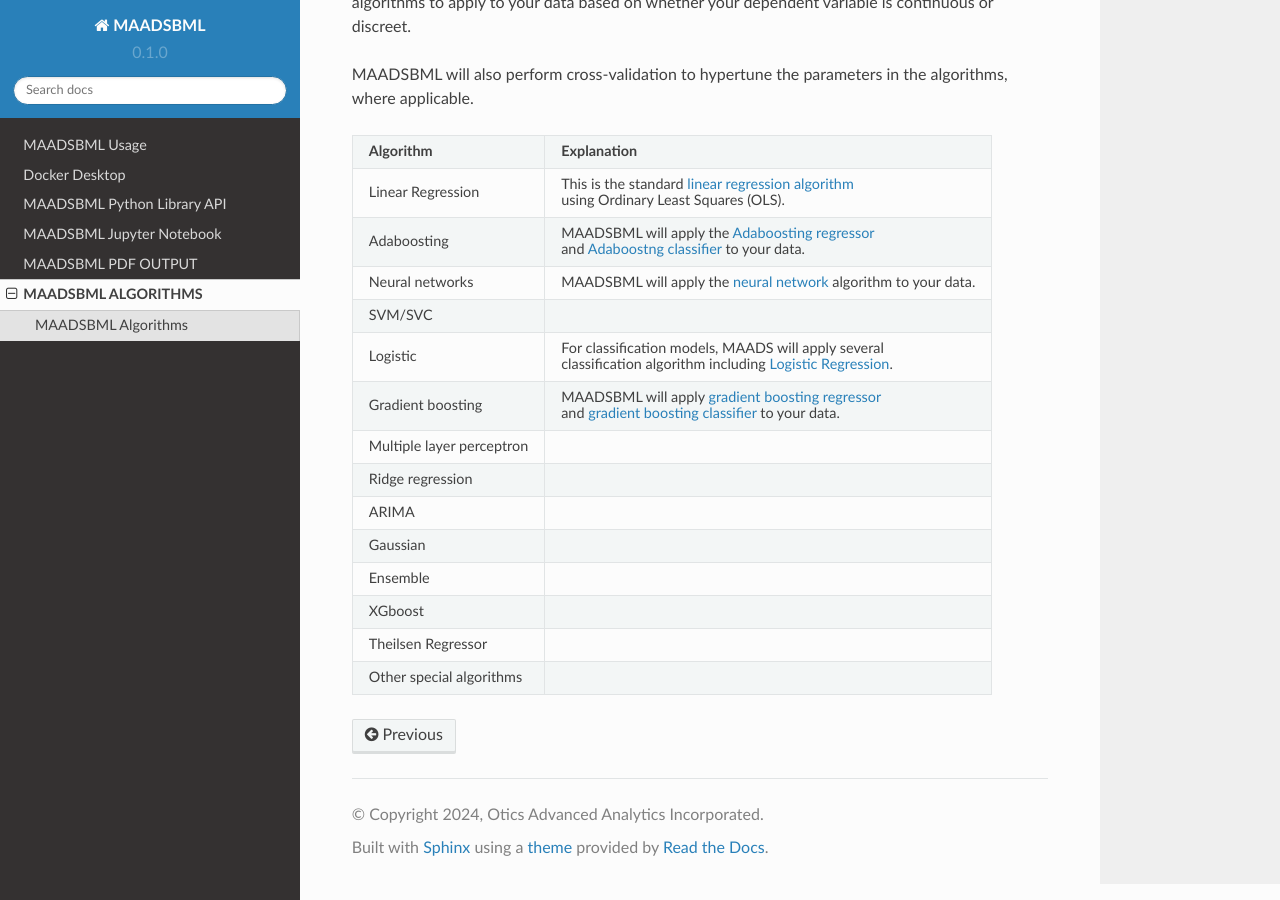
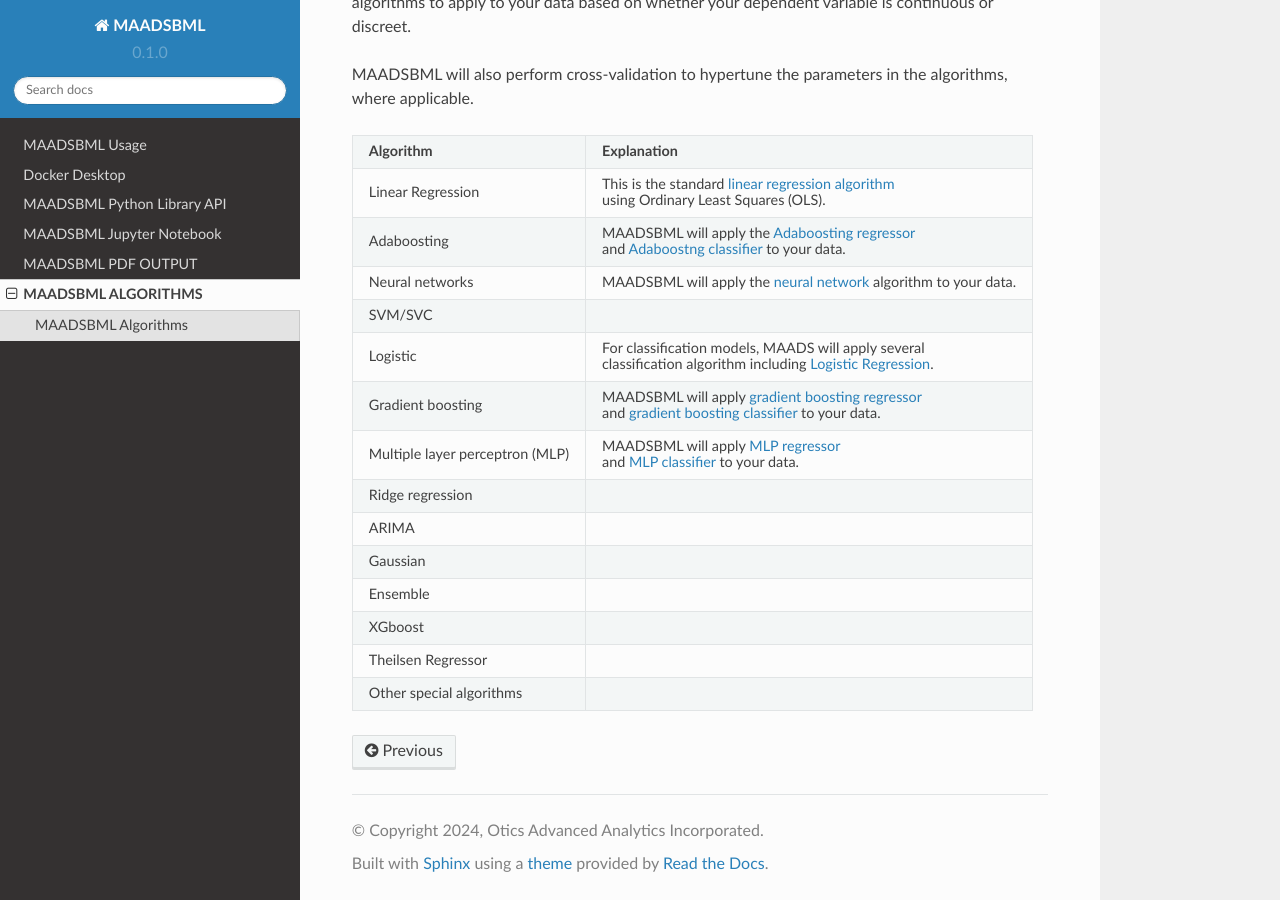
Before and after one commit to smaurice101/maadsbml, a Sphinx documentation site: the page built from docs/source/algos.rst, in a window 1280 px wide and 900 px high, scrolled down 542 px. Built offline with Sphinx 7.4.7 and the Read the Docs theme 2.0.0, drawn with Linux system fonts in a browser that asks for light colours.

Commit message:
Update algos.rst

```diff
--- a/docs/source/algos.rst
+++ b/docs/source/algos.rst
@@ -41,8 +41,10 @@
      - MAADSBML will apply `gradient boosting regressor <https://scikit-learn.org/stable/modules/generated/sklearn.ensemble.GradientBoostingRegressor.html>`_
 
        and `gradient boosting classifier <https://scikit-learn.org/stable/modules/generated/sklearn.ensemble.GradientBoostingClassifier.html>`_ to your data.
-   * - Multiple layer perceptron
-     -
+   * - Multiple layer perceptron (MLP)
+     - MAADSBML will apply `MLP regressor <https://scikit-learn.org/stable/modules/generated/sklearn.neural_network.MLPRegressor.html>`_
+
+       and `MLP classifier <https://scikit-learn.org/stable/modules/generated/sklearn.neural_network.MLPClassifier.html>`_ to your data.
    * - Ridge regression
      -
    * - ARIMA
```
